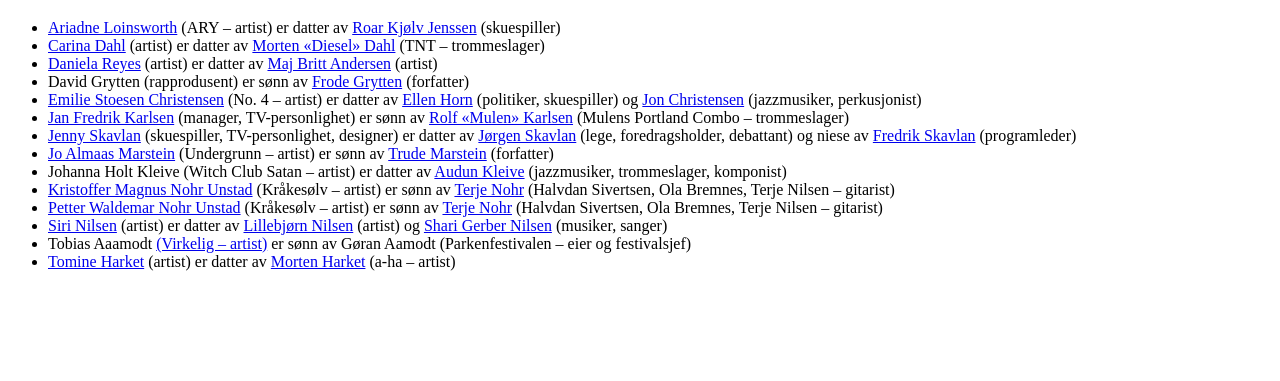
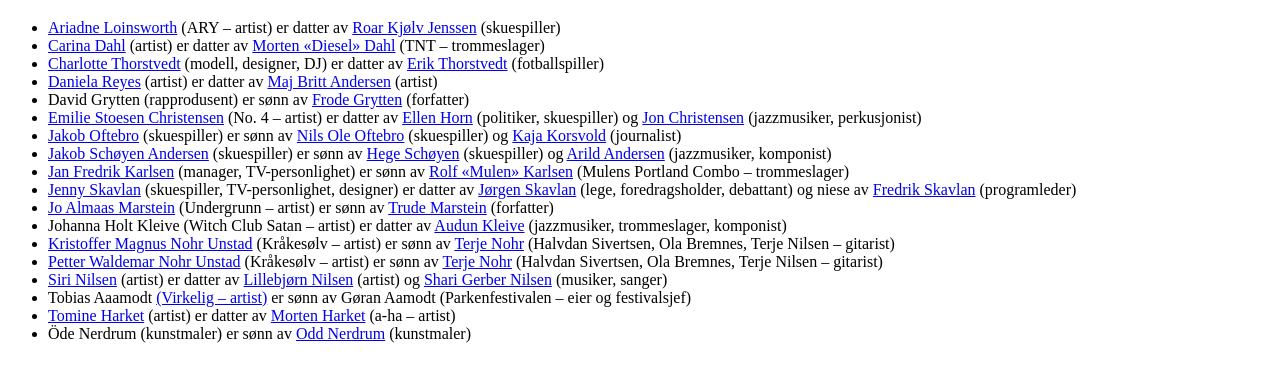
Before and after one commit to magnedavidsen/nepo, a plain HTML site: page index.html in a window 1280 px wide. Shown: the part 61-442 px from the top of the page. Drawn offline with Linux system fonts and the light colour scheme.

Commit message:
Add people

```diff
--- a/index.html
+++ b/index.html
@@ -12,9 +12,12 @@
     <ul>
       <li><a href="https://no.wikipedia.org/wiki/Ary">Ariadne Loinsworth</a> (ARY – artist) er datter av <a href="https://no.wikipedia.org/wiki/Roar_Kj%C3%B8lv_Jenssen">Roar Kjølv Jenssen</a> (skuespiller)</li>
       <li><a href="https://no.wikipedia.org/wiki/Carina_Dahl">Carina Dahl</a> (artist) er datter av <a href="https://no.wikipedia.org/wiki/Morten_Dahl">Morten «Diesel» Dahl</a> (TNT – trommeslager)</li>
+      <li><a href="https://no.wikipedia.org/wiki/Charlotte_Thorstvedt">Charlotte Thorstvedt</a> (modell, designer, DJ) er datter av <a href="https://no.wikipedia.org/wiki/Erik_Thorstvedt">Erik Thorstvedt</a> (fotballspiller)</li>
       <li><a href="https://no.wikipedia.org/wiki/Daniela_Reyes">Daniela Reyes</a> (artist) er datter av <a href="https://no.wikipedia.org/wiki/Maj_Britt_Andersen">Maj Britt Andersen</a> (artist)</li>
       <li>David Grytten (rapprodusent) er sønn av <a href="https://no.wikipedia.org/wiki/Frode_Grytten">Frode Grytten</a> (forfatter)</li>
       <li><a href="https://no.wikipedia.org/wiki/Emilie_Stoesen_Christensen">Emilie Stoesen Christensen</a> (No. 4 – artist) er datter av <a href="https://no.wikipedia.org/wiki/Ellen_Horn">Ellen Horn</a> (politiker, skuespiller) og <a href="https://no.wikipedia.org/wiki/Jon_Christensen">Jon Christensen</a> (jazzmusiker, perkusjonist)</li>
+      <li><a href="https://no.wikipedia.org/wiki/Jakob_Oftebro">Jakob Oftebro</a> (skuespiller) er sønn av <a href="https://no.wikipedia.org/wiki/Nils_Ole_Oftebro">Nils Ole Oftebro</a> (skuespiller) og <a href="https://no.wikipedia.org/wiki/Kaja_Korsvold">Kaja Korsvold</a> (journalist)</li>
+      <li><a href="https://no.wikipedia.org/wiki/Jakob_Sch%C3%B8yen_Andersen">Jakob Schøyen Andersen</a> (skuespiller) er sønn av <a href="https://no.wikipedia.org/wiki/Hege_Sch%C3%B8yen">Hege Schøyen</a> (skuespiller) og <a href="https://no.wikipedia.org/wiki/Arild_Andersen">Arild Andersen</a> (jazzmusiker, komponist)</li>
       <li><a href="https://no.wikipedia.org/wiki/Jan_Fredrik_Karlsen">Jan Fredrik Karlsen</a> (manager, TV-personlighet) er sønn av <a href="https://no.wikipedia.org/wiki/Rolf_Karlsen_(trommeslager)">Rolf «Mulen» Karlsen</a> (Mulens Portland Combo – trommeslager)</li>
       <li><a href="https://no.wikipedia.org/wiki/Jenny_Skavlan">Jenny Skavlan</a> (skuespiller, TV-personlighet, designer) er datter av <a href="https://no.wikipedia.org/wiki/J%C3%B8rgen_Skavlan">Jørgen Skavlan</a> (lege, foredragsholder, debattant) og niese av <a href="https://no.wikipedia.org/wiki/Fredrik_Skavlan">Fredrik Skavlan</a> (programleder)</li>
       <li><a href="https://no.wikipedia.org/wiki/Jo_Marstein">Jo Almaas Marstein</a> (Undergrunn – artist) er sønn av <a href="https://no.wikipedia.org/wiki/Trude_Marstein">Trude Marstein</a> (forfatter)</li>
@@ -24,6 +27,9 @@
       <li><a href="https://no.wikipedia.org/wiki/Siri_Nilsen">Siri Nilsen</a> (artist) er datter av <a href="https://no.wikipedia.org/wiki/Lillebj%C3%B8rn_Nilsen">Lillebjørn Nilsen</a> (artist) og <a href="https://no.wikipedia.org/wiki/Shari_Gerber_Nilsen">Shari Gerber Nilsen</a> (musiker, sanger)</li>
       <li>Tobias Aaamodt <a href="https://no.wikipedia.org/wiki/Virkelig_(band)">(Virkelig – artist)</a> er sønn av Gøran Aamodt (Parkenfestivalen – eier og festivalsjef)</li>
       <li><a href="https://no.wikipedia.org/wiki/Tomine_Harket">Tomine Harket</a> (artist) er datter av <a href="https://no.wikipedia.org/wiki/Morten_Harket">Morten Harket</a> (a-ha – artist)</li>
+      <li>Öde Nerdrum (kunstmaler) er sønn av <a href="https://no.wikipedia.org/wiki/Odd_Nerdrum">Odd Nerdrum</a> (kunstmaler)</li>
+
+
     </ul>
   </body>
 </html>
```
